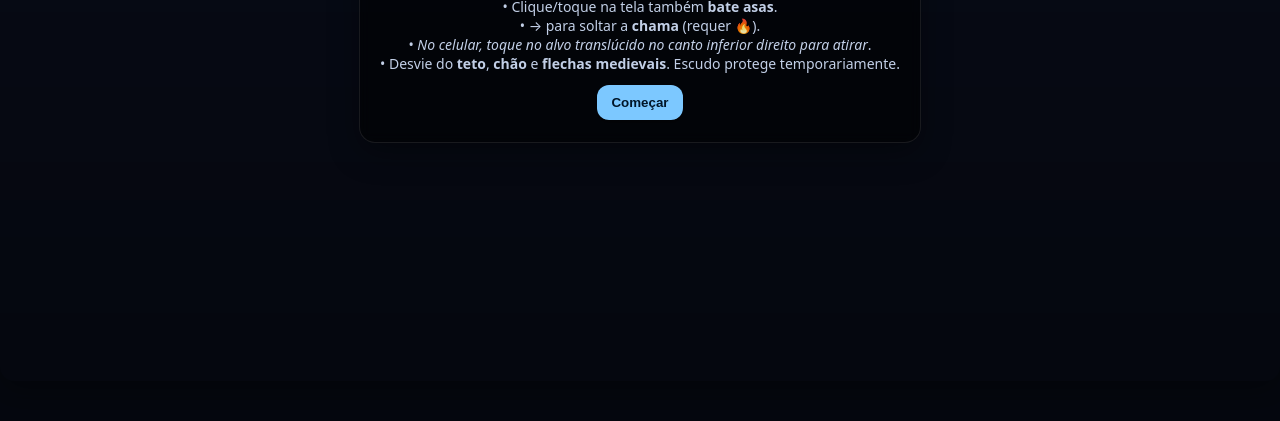
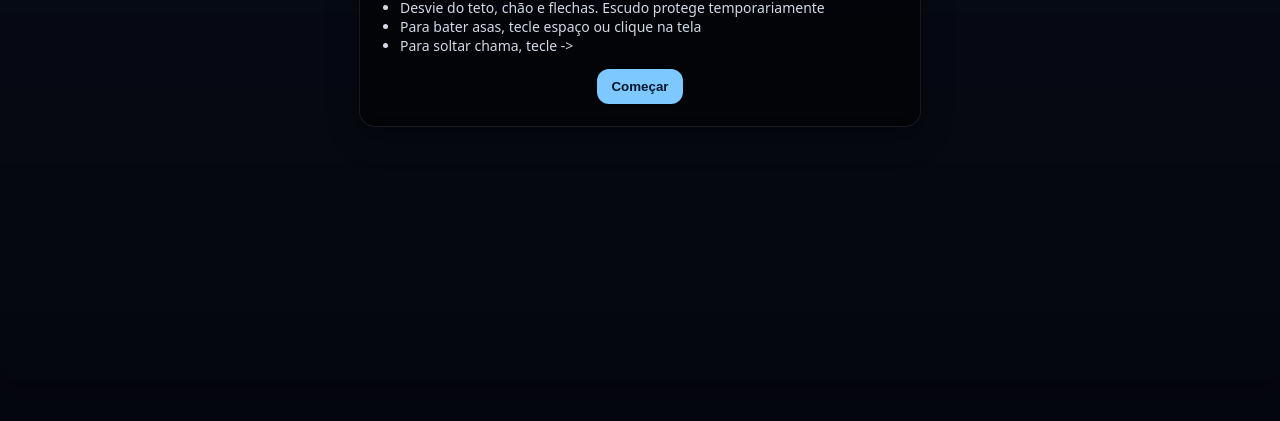
Before and after one commit to mrnigri/crazy-bird, a plain HTML site: page index.html in a window 1280 px wide. Shown: the part 379-800 px from the top of the page. Drawn offline with Linux system fonts and the light colour scheme.

Commit message:
Update index.html

```diff
--- a/index.html
+++ b/index.html
@@ -24,7 +24,7 @@
     .primary{ background:var(--accent); color:#001528; }
     .ghost{ background:transparent; color:#eaf2ff; border:1px solid rgba(255,255,255,.2); }
     .hide{ display:none; }
-    .tips{ font-size:14px; opacity:.9 }
+    .tips{ font-size:14px; opacity:.9; text-align:left; list-style:disc; padding-left:20px; }
     .bad{ color:var(--bad); font-weight:700; }
     .audio-ctrl{ position:fixed; top:12px; right:12px; z-index:10; }
     .audio-ctrl button{ background:rgba(0,0,0,.45); color:#eaf2ff; border:1px solid rgba(255,255,255,.2); border-radius:12px; padding:8px 10px; cursor:pointer; }
@@ -51,13 +51,17 @@
   <div class="ui" id="ui-start">
     <div class="panel">
       <h1>Crazy Bird</h1>
-      <p class="tips">
-        • Espaço para <strong>bater asas</strong>.<br/>
-        • Clique/toque na tela também <strong>bate asas</strong>.<br/>
-        • → para soltar a <strong>chama</strong> (requer 🔥).<br/>
-        • <em>No celular, toque no alvo translúcido no canto inferior direito para atirar</em>.<br/>
-        • Desvie do <strong>teto</strong>, <strong>chão</strong> e <strong>flechas medievais</strong>. Escudo protege temporariamente.
-      </p>
+      <!-- Desktop vs Mobile tips (mostra apenas um dos blocos abaixo via JS) -->
+      <ul class="tips" id="tips-desktop">
+        <li>Desvie do teto, chão e flechas. Escudo protege temporariamente</li>
+        <li>Para bater asas, tecle espaço ou clique na tela</li>
+        <li>Para soltar chama, tecle -&gt;</li>
+      </ul>
+      <ul class="tips hide" id="tips-mobile">
+        <li>Desvie do teto, chão e flechas. Escudo protege temporariamente</li>
+        <li>Para bater asas, toque na tela</li>
+        <li>Para soltar chama, toque no alvo</li>
+      </ul>
       <div class="btns">
         <button class="primary" id="btn-start">Começar</button>
       </div>
@@ -71,7 +75,7 @@
         <button class="primary" id="btn-restart">Reiniciar</button>
         <button class="ghost" id="btn-menu">Menu</button>
       </div>
-      <p class="tips">Dica: colete 🔥 para munição e 🛡️.</p>
+      <p class="tips" style="text-align:center; list-style:none; padding-left:0">Dica: colete itens para avançar mais</p>
     </div>
   </div>
 
@@ -85,7 +89,7 @@
       </div>
       <h1>Gire o celular</h1>
       <p>Este jogo só funciona na <strong>horizontal</strong>. Coloque o aparelho em modo paisagem.</p>
-      <p class="tips">Se o bloqueio de rotação estiver ativado, desative-o.</p>
+      <p class="tips" style="text-align:center; list-style:none; padding-left:0">Se o bloqueio de rotação estiver ativado, desative-o.</p>
     </div>
   </div>
 
@@ -300,7 +304,7 @@
 
     function spawnShield(){
       const x=VW()+70; const cor=corridorAtX(x);
-      const minY=cor.top+SHIELD_PICKUP_R+10; const maxY=cor.bottom-SHIELD_PICKUP_R-10;
+      const minY=cor.top+SHIELD_PICKUP_R+10; const maxY=cor.bottom-SHIELD_PICKUP_R+ -10;
       const y=clamp(randRange(minY,maxY),minY,maxY);
       const phase=Math.random()*Math.PI*2; shieldPickups.push({x:x, y:y, phase:phase});
     }
@@ -363,6 +367,16 @@
     function hideOver(){ uiOver.classList.add('hide'); }
     function showOver(){ uiOver.classList.remove('hide'); }
 
+    // 👉 Ajusta o bloco de dicas conforme o dispositivo
+    function setTips(){
+      const mobile = isMobile();
+      const td=document.getElementById('tips-desktop');
+      const tm=document.getElementById('tips-mobile');
+      if(!td||!tm) return;
+      td.classList.toggle('hide', mobile);
+      tm.classList.toggle('hide', !mobile);
+    }
+
     function showRotate(){
       if(!uiRotate) return;
       uiRotate.classList.remove('hide');
@@ -373,7 +387,7 @@
     function hideRotate(){ if(uiRotate) uiRotate.classList.add('hide'); }
 
     document.getElementById('btn-start').onclick=function(){ startGame(); };
-    const btnHow=document.getElementById('btn-how'); if(btnHow) btnHow.onclick=function(){ alert('Bata asas com Espaço ou clique/toque. Desvie do teto/chão e flechas. Colete 🔥 para munição e use → no teclado ou toque no alvo (canto inferior direito) para atirar. Escudo protege temporariamente.'); };
+    const btnHow=document.getElementById('btn-how'); if(btnHow) btnHow.onclick=function(){ alert('Desvie do teto, chão e flechas. Escudo protege temporariamente. No desktop: Espaço ou clique para bater asas; seta -> para soltar a chama. No celular: toque na tela para bater asas e toque no alvo (canto inferior direito) para soltar a chama.'); };
     document.getElementById('btn-restart').onclick=function(){ startGame(); };
     document.getElementById('btn-menu').onclick=function(){ state='menu'; canvas.classList.remove('playing'); showStart(); hideOver(); };
 
@@ -389,7 +403,7 @@
       canvas.style.height=h+'px';
       canvas.width=w; canvas.height=h;
     }
-    window.addEventListener('resize',function(){ const oldH=H(); fitCanvas(); const sy=H()/oldH; segments=segments.map(function(s){ return {x:s.x, topH:s.topH*sy, botH:s.botH*sy}; }); prepareStars(); generateUntil(VW()+200); buildPatterns(); handleOrientationGate(); draw(); });
+    window.addEventListener('resize',function(){ const oldH=H(); fitCanvas(); const sy=H()/oldH; segments=segments.map(function(s){ return {x:s.x, topH:s.topH*sy, botH:s.botH*sy}; }); prepareStars(); generateUntil(VW()+200); buildPatterns(); handleOrientationGate(); setTips(); draw(); });
     fitCanvas();
 
     // ======= Som (SFX) UI =======
@@ -619,11 +633,11 @@
     }
 
     function fit(){ fitCanvas(); }
-    fit(); hideOver(); showStart(); updateAudioUi(); updateAmmo(); buildPatterns(); draw();
+    fit(); hideOver(); showStart(); updateAudioUi(); updateAmmo(); buildPatterns(); setTips(); draw();
 
     // ======= ✅ Gate de orientação no celular =======
     function handleOrientationGate(){
-      if(!isMobile()){ hideRotate(); fitCanvas(); return; }
+      if(!isMobile()){ hideRotate(); fitCanvas(); setTips(); return; }
       if(isPortrait()){
         showRotate();
       } else {
@@ -635,6 +649,7 @@
         fitCanvas();
         setTimeout(function(){ fitCanvas(); generateUntil(VW()+200); draw(); }, 50);
         setTimeout(function(){ fitCanvas(); generateUntil(VW()+200); draw(); }, 250);
+        setTips();
       }
     }
     window.addEventListener('orientationchange', handleOrientationGate);
@@ -647,38 +662,29 @@
       const debug = /[?&]debug=1/.test(location.search) || localStorage.getItem('debugCrazyBird')==='1';
       if(debug){
         console.group('%cCrazy Bird – self-tests','color:#7cc8ff');
-        // Estrutura básica
         console.assert(typeof handleOrientationGate==='function','handleOrientationGate existe');
         console.assert(document.getElementById('ui-start'), '#ui-start existe');
         console.assert(document.getElementById('ui-rotate'), '#ui-rotate existe');
         console.assert(canvas.width>0 && canvas.height>0, 'canvas inicializado');
         console.log('viewScaleX =', viewScaleX, 'VW() =', VW(), 'W() =', W());
-        // Geração de mundo considera largura visível
         const lgBefore = lastGenX; generateUntil(VW()+200); console.assert(lastGenX>=VW(), 'generateUntil cobre VW()');
-        // 🔥 Teste de chama (aparência original)
         const before = flames.length;
         const testFlame = { x0: (BIRD_X + BIRD_R + 6), y0: (H()*0.5), len: 120, ttl: 0.3 };
         flames.push(testFlame);
         draw();
         console.assert(flames.length >= before, 'flames push OK');
-        // Sem achatamento: viewScaleX deve ser 1
         console.assert(viewScaleX === 1, 'viewScaleX = 1 (sem zoom horizontal)');
         if(ctx.getTransform){ const m = ctx.getTransform(); console.assert(Math.abs(m.a-1)<1e-6, 'escala X no contexto é 1'); }
-        // Amostra de pixel: deve ter alpha > 0 e tom avermelhado (R>B)
         const sx = Math.min(canvas.width-1, Math.max(0, Math.round((testFlame.x0 + 40) * viewScaleX)));
         const sy = Math.min(canvas.height-1, Math.max(0, Math.round(testFlame.y0)));
         const px = ctx.getImageData(sx, sy, 1, 1).data; // [r,g,b,a]
         console.assert(px[3] > 0, 'pixel da chama tem alpha visível');
         console.assert(px[0] > px[2], 'pixel da chama é mais vermelho que azul');
-        // Toggle overlays
         showRotate();
         console.assert(!document.getElementById('ui-rotate').classList.contains('hide'),'showRotate exibe overlay');
         hideRotate();
         console.assert(document.getElementById('ui-rotate').classList.contains('hide'),'hideRotate oculta overlay');
-
-        // ✅ Teste novo: não há listener de 'click' duplicando ação
         console.assert(!!window.PointerEvent, 'PointerEvent disponível (senão fallback usa touchstart/mousedown)');
-        // Simula dois disparos de handleCanvasPress em sequência e garante que o estado continua válido
         const vyBefore = bird.vy; handleCanvasPress({ preventDefault:()=>{}, clientX:0, clientY:0 }); const vy1 = bird.vy; handleCanvasPress({ preventDefault:()=>{}, clientX:0, clientY:0 }); const vy2 = bird.vy; console.assert(vy1===FLAP && vy2===FLAP, 'flap consistente por pressões consecutivas (sem duplo impulso)');
         console.groupEnd();
       }
```
